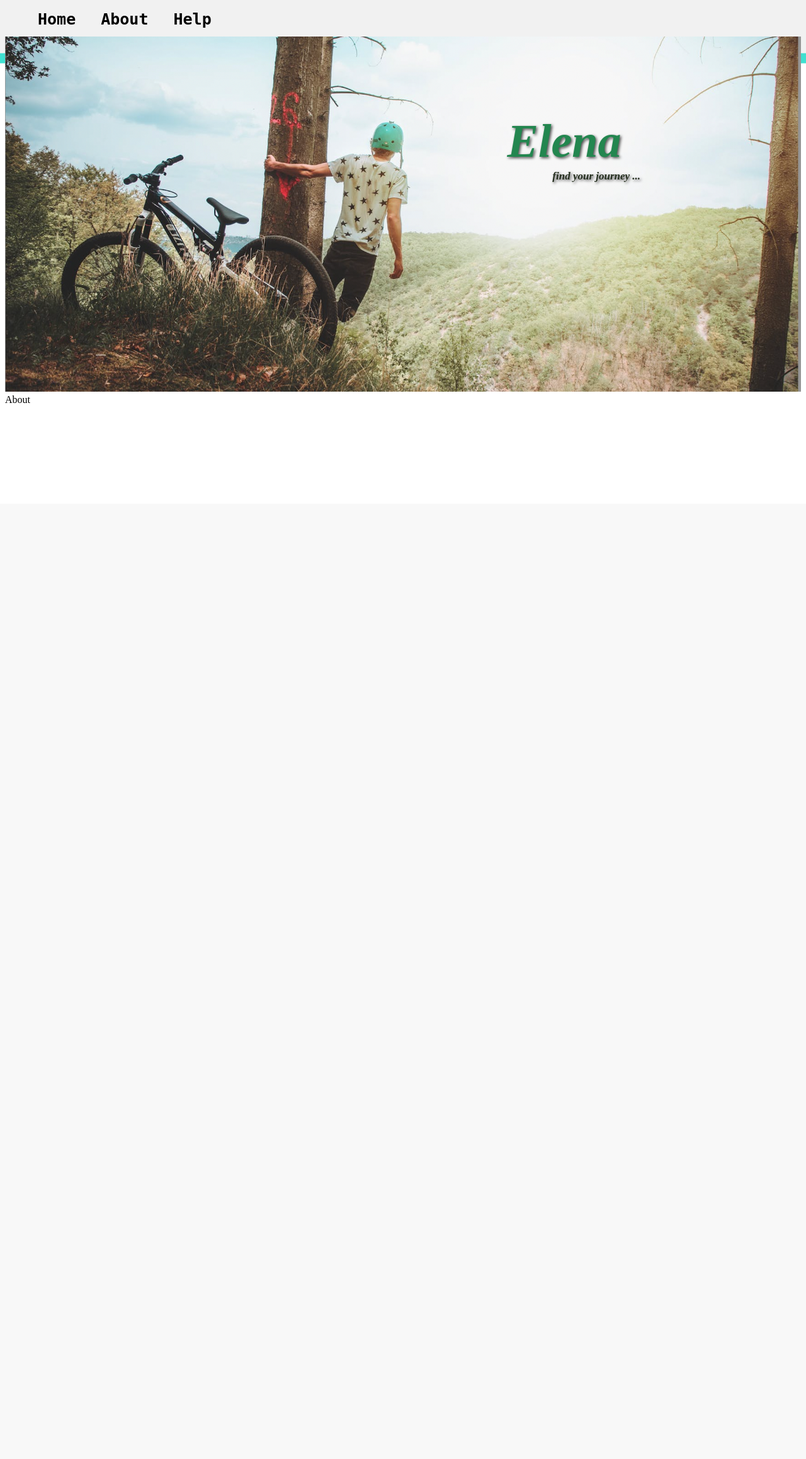
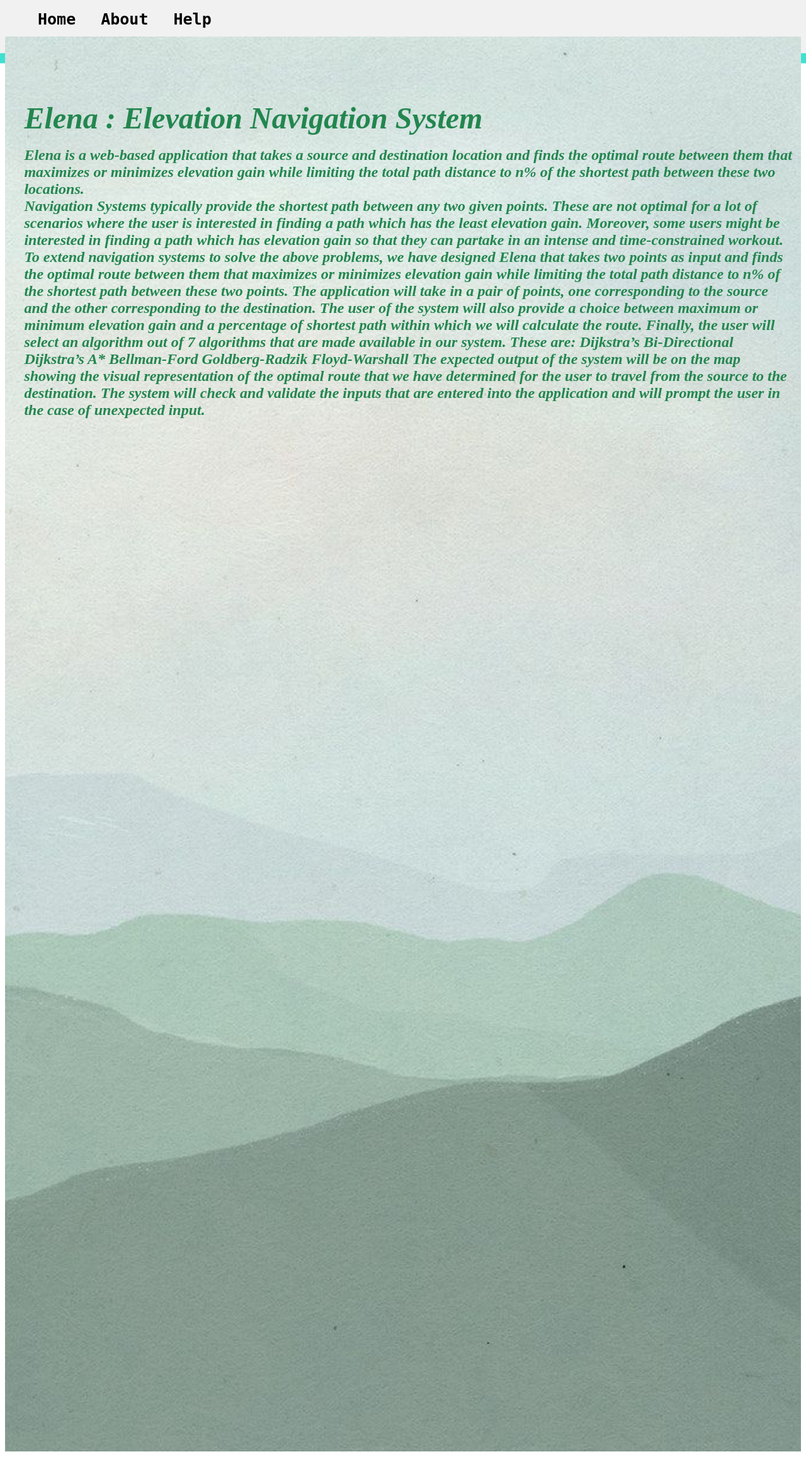
Before and after one commit to kavyaharlalka/kashikoi-elena-navigation, a Flask app: page /about in a window 1280 px wide. Shown: the whole page at 63% size. Before the commit the page ends 640 px from the top, so only its background shows below. Run offline with Flask 2, Linux system fonts and the light colour scheme; some libraries are stand-ins or nearby versions.

Commit message:
added content for help and about page

```diff
--- a/src/view/static/css/index.css
+++ b/src/view/static/css/index.css
@@ -1,4 +1,6 @@
 
+helpul{
+}
     ul {
 
  list-style-type: none;
@@ -120,6 +122,21 @@
 
         }
 
+                       .text-overlay4 {
+                    position: absolute;
+                    top: 20%;
+                    left: 3%;
+                    /* transform: translate(-50%, -50%); */
+                    /* text-align: center; */
+                    color: #23864f;
+                    /* font-size: 74px; */
+                    font-style:italic;
+                    font-weight: bold;
+                    padding-right:20px;
+                    /* text-shadow: 2px 2px 4px rgba(0, 0, 0, 0.7); */
+                }
+
+
 
                 .text-overlay2 {
             position: absolute;
--- a/src/view/static/js/script.js
+++ b/src/view/static/js/script.js
@@ -9,6 +9,11 @@ var destinationMarker;
 var directionsService;
 var directionsRenderer
 var line;
+
+function scrollDown() {
+  // Scroll to the bottom of the page
+  window.scrollTo(0, 680);
+}
 
 // Initialize the map
 function initMap() {
--- a/src/view/templates/about.html
+++ b/src/view/templates/about.html
@@ -3,11 +3,13 @@
 <head>
     <meta charset="utf-8">
     <title>Elena</title>
-    <script src="{{ url_for('static', filename='script.js') }}"></script>
+    <script src="{{ url_for('static', filename='js/script.js') }}"></script>
     <link rel="stylesheet" href="{{ url_for('static', filename='css/index.css') }}">
     <script src="https://maps.googleapis.com/maps/api/js?key=AIzaSyAebd8LBGpJ1X9E6seWFbETQ7ZvpzN31Hg&libraries=places"></script>
+
 </head>
 <body>
+<header>
     <div class="text-overlay3">
         <ul>
             <li><a href="/">Home</a></li>
@@ -16,13 +18,29 @@
         </ul>
     </div>
     <div class="header">
-    <img src="{{ url_for('static', filename='/images/banner2.png') }}" alt="Logo">
-    <div class="text-overlay">Elena</div>
-    <div class="text-overlay2">find your journey ...</div>
+        <img src="{{ url_for('static', filename='/images/back3.png') }}" alt="Logo">
+        <div class="text-overlay4">
+
+            <b><font size = "+4"> Elena : Elevation Navigation System </font></b>
+            <br><br>
+            <font size = "+2">
+Elena is a web-based application that takes a source and destination location and finds the optimal route between them that maximizes or minimizes elevation gain while limiting the total path distance to n% of the shortest path between these two locations.
+<br>
+                Navigation Systems typically provide the shortest path between any two given points. These are not optimal for a lot of scenarios where the user is interested in finding a path which has the least elevation gain. Moreover, some users might be interested in finding a path which has elevation gain so that they can partake in an intense and time-constrained workout. To extend navigation systems to solve the above problems,
+                we have designed Elena that takes two points as input and finds the optimal route between them that maximizes or minimizes elevation gain while limiting the total path distance to n% of the shortest path between these two points.
+                The application will take in a pair of points, one corresponding to the source and the other corresponding to the destination. The user of the system will also provide a choice between maximum or minimum elevation gain and a percentage of shortest path within which we will calculate the route. Finally, the user will select an algorithm out of 7 algorithms that are made available in our system. These are:
+                Dijkstra’s
+                Bi-Directional Dijkstra’s
+                A*
+                Bellman-Ford
+                Goldberg-Radzik
+                Floyd-Warshall
+                The expected output of the system will be on the map showing the visual representation of the optimal route that we have determined for the user to travel from the source to the destination.
+                The system will check and validate the inputs that are entered into the application and will prompt the user in the case of unexpected input.
+
+            </font>
         </div>
-
-About
-
+</header>
 
 </body>
 </html>
--- a/src/view/templates/index.html
+++ b/src/view/templates/index.html
@@ -19,7 +19,7 @@
 <div class="header">
     <img src="{{ url_for('static', filename='/images/banner2.png') }}" alt="Logo">
     <div class="text-overlay">Elena</div>
-    <div class="text-overlay2">find your journey ...</div>
+    <div onclick="scrollDown()"  class="text-overlay2">Click here to find your journey ...</div>
 </div>
 </header>
 <!-- Source and Destination Input -->
```
Also changed, not shown: src/view/templates/help.html (+32 -5 lines). Lines whose indentation alone changed are shown as unchanged.
